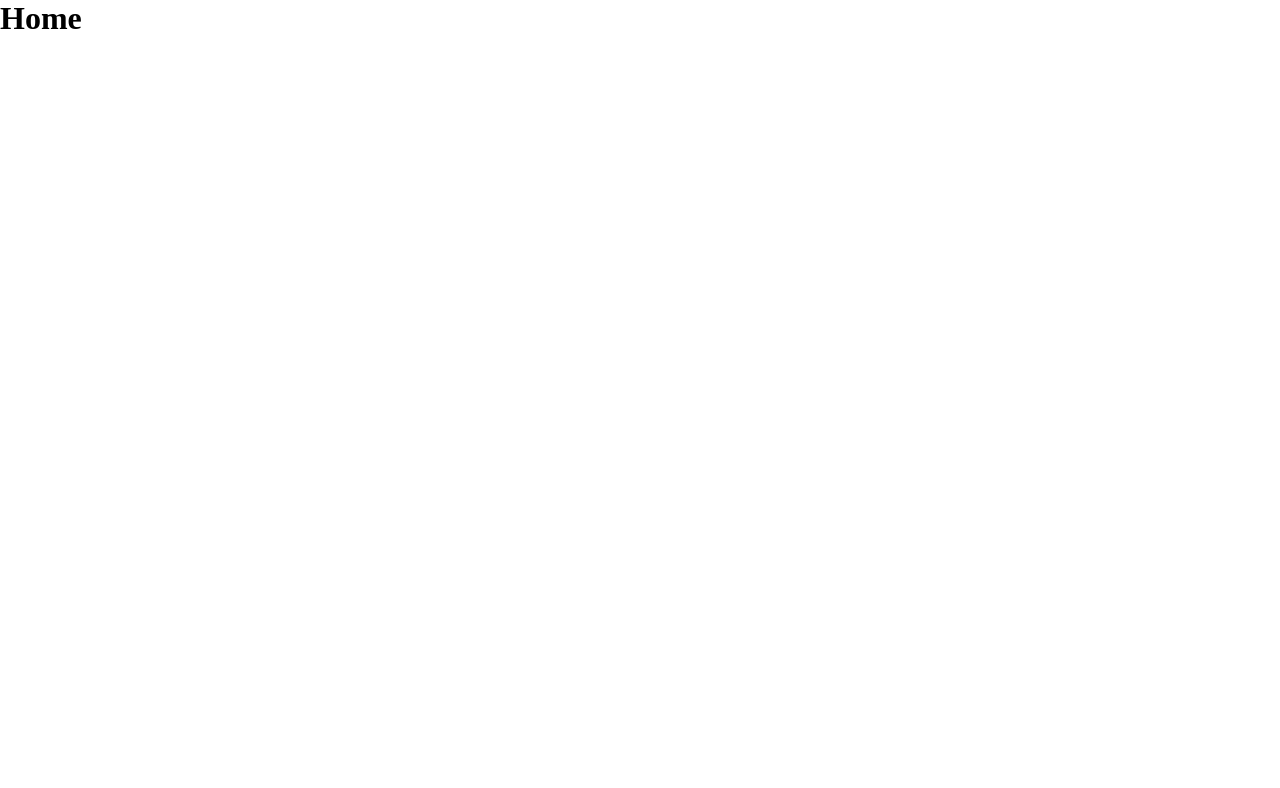
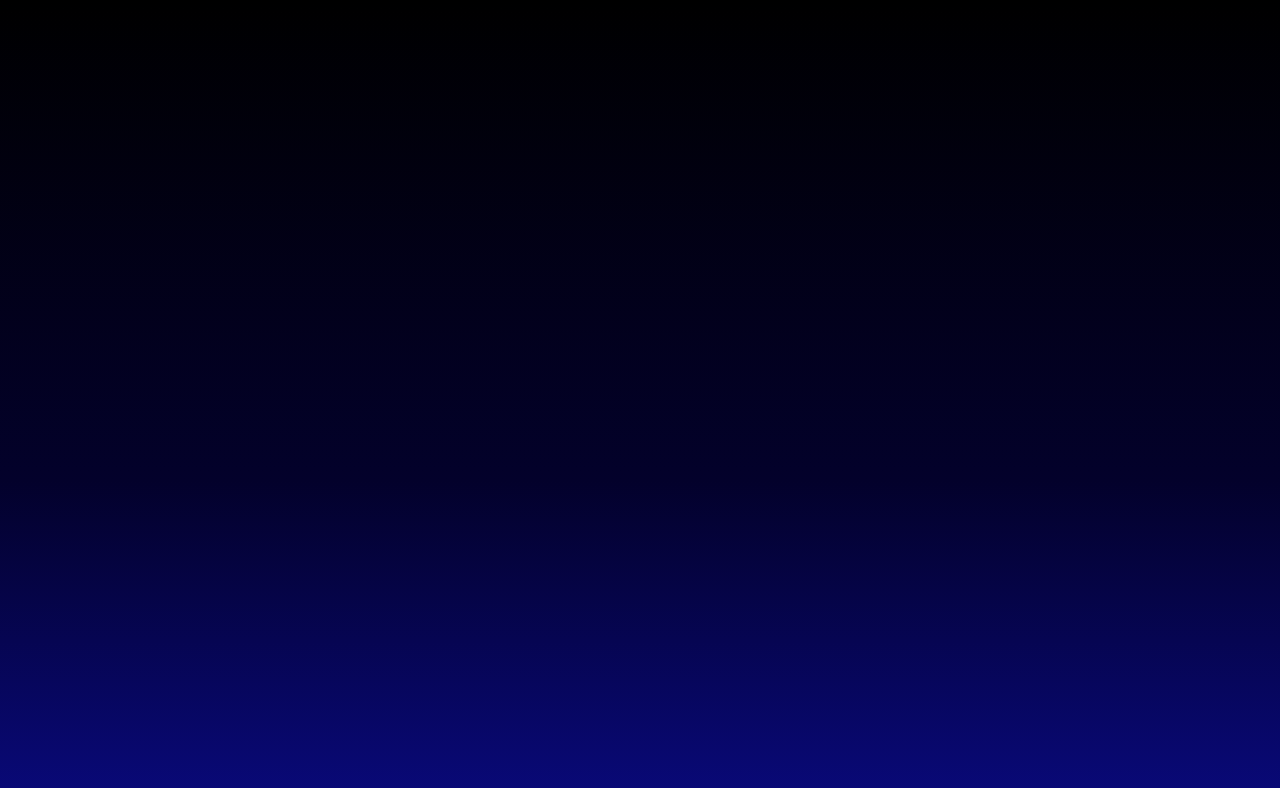
Before and after one commit to davidleach724/daveleach-website, a React (Create React App) app: page / in a window 1280 px wide. Shown: the top 788 px of the page. Built offline with nearby package versions, Linux system fonts and the light colour scheme.

Commit message:
Create gradient

```diff
--- a/src/Components/Home/Home.css
+++ b/src/Components/Home/Home.css
@@ -0,0 +1,6 @@
+.home-container {
+  height: 100vh;
+  width: 100vw;
+  background: rgb(9,9,121);
+  background: linear-gradient(0deg, rgba(9,9,121,1) 0%, rgba(3,1,43,1) 40%, rgba(0,0,0,1) 100%);
+}
--- a/src/Components/Home/Home.js
+++ b/src/Components/Home/Home.js
@@ -1,9 +1,11 @@
+import './Home.css'
+
 const Home = () => {
 
 
   return (
     <div className="home-container">
-      <h1>Home</h1>
+
     </div>
   )
 }
```
